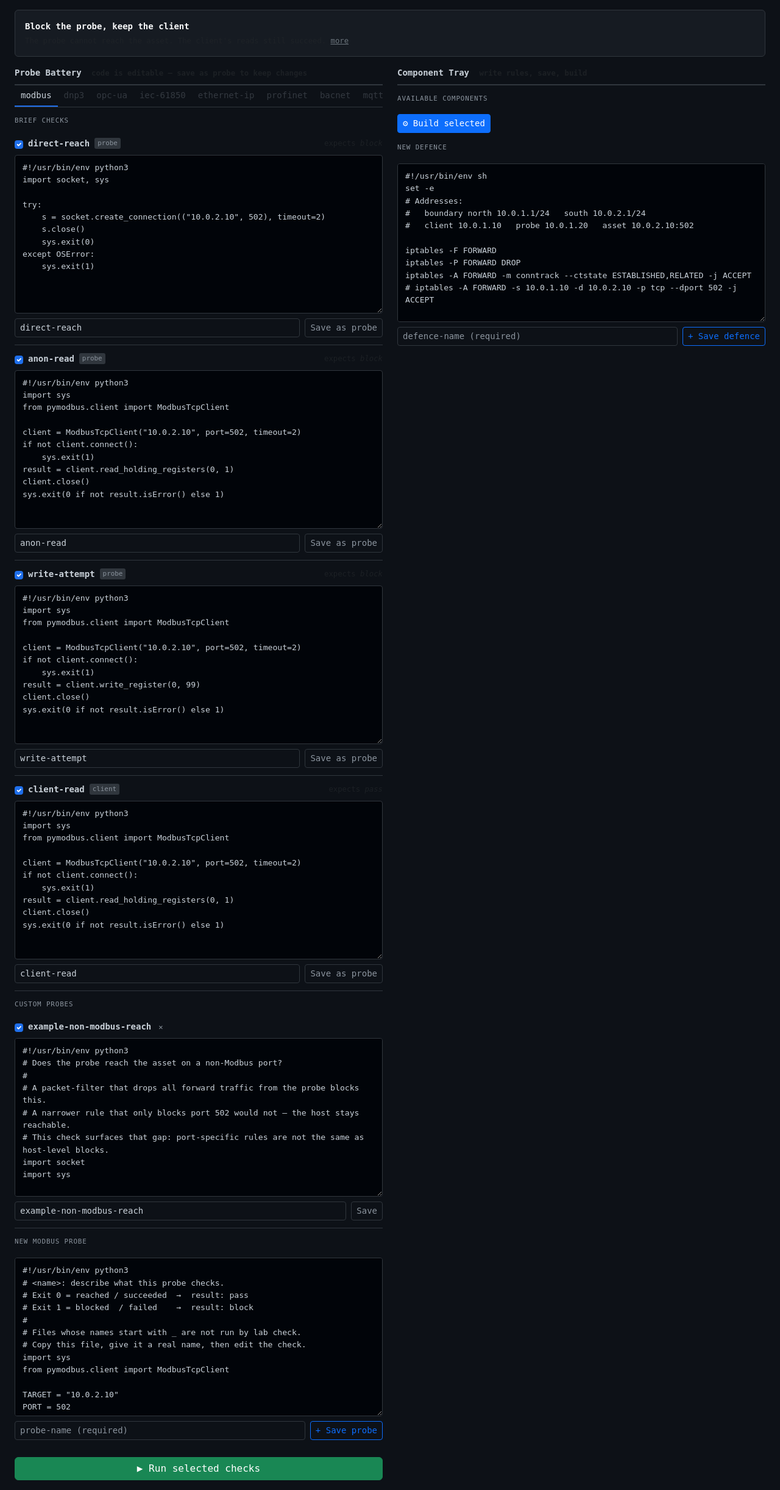
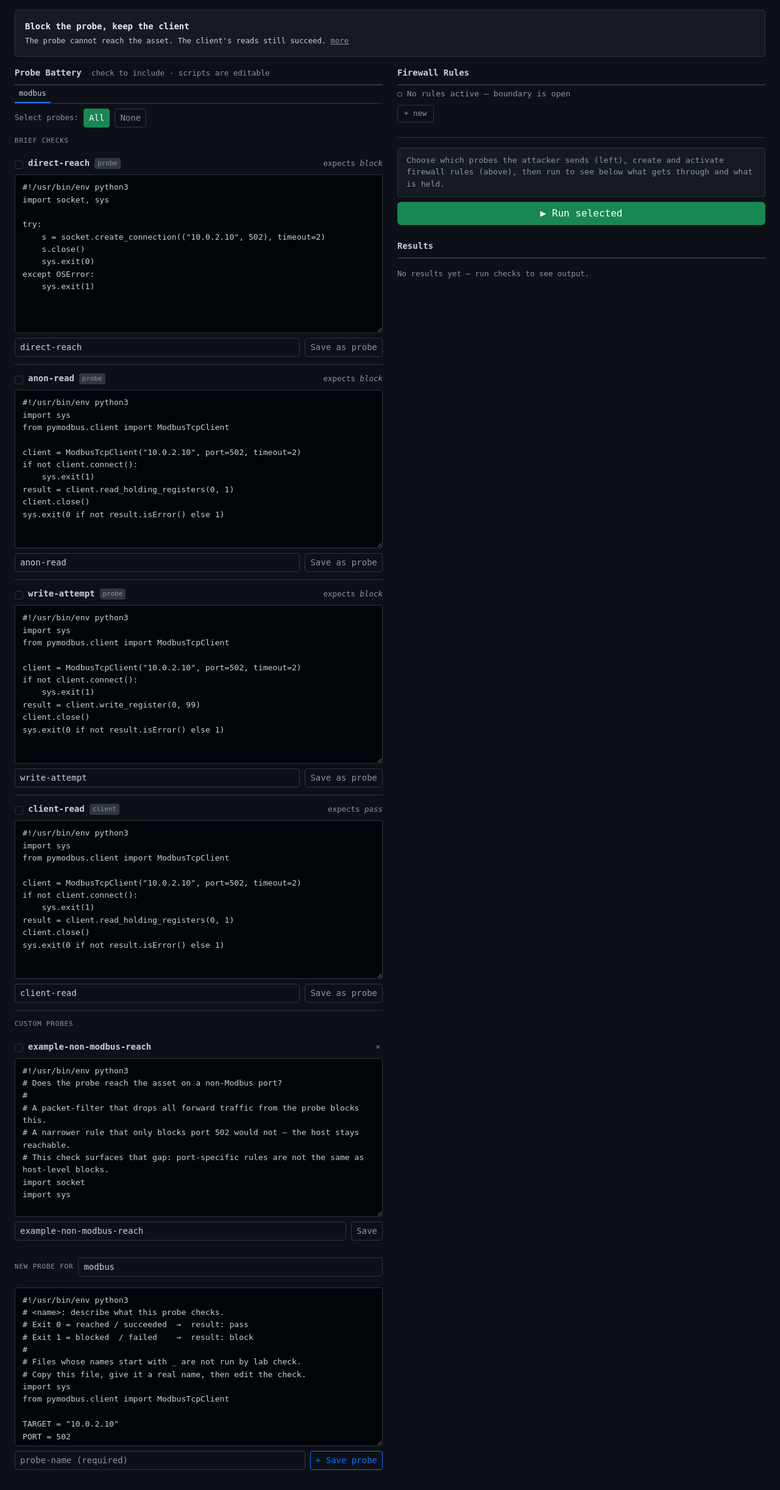
Before and after one commit to tymyrddin/ot-defence-workbench, a Flask app: page / in a window 1280 px wide. Shown: the part 57-2500 px from the top of the page at 61% size. After the commit the page ends 2467 px from the top, so only its background shows below. Run offline with Flask 3, Linux system fonts and the light colour scheme.

Commit message:
UX design frontend

```diff
--- a/web/app.py
+++ b/web/app.py
@@ -175,6 +175,14 @@ def index():
         set(list(checks_by_protocol.keys()) + list(custom_probes.keys()))
     )
 
+    applied_names = applied
+    # Which editor to show: URL param > applied > first component
+    show_comp = (
+        request.args.get("comp")
+        or next(iter(applied_names), None)
+        or (components[0]["name"] if components else None)
+    )
+
     return render_template(
         "index.html",
         brief=brief,
@@ -183,12 +191,12 @@ def index():
         active_protocols=active_protocols,
         all_protocols=PROTOCOLS,
         components=components,
-        applied=applied,
+        applied=applied_names,
+        show_comp=show_comp,
         results=results,
         headline=headline,
         probe_template=get_probe_template(),
         default_apply=DEFAULT_APPLY,
-        default_remove=DEFAULT_REMOVE,
     )
 
 
@@ -209,6 +217,7 @@ def check():
         actual = "pass" if rc == 0 else "block"
         results.append({
             "name": chk["name"], "runner": chk["runner"],
+            "protocol": chk.get("protocol", ""),
             "expect": chk["expect"], "actual": actual,
             "held": actual == chk["expect"], "custom": False,
         })
@@ -239,6 +248,63 @@ def check():
     return redirect(url_for("index"))
 
 
+def _flush_applied():
+    for name in list(get_applied()):
+        remove_sh = LAB_DIR / "components" / name / "remove.sh"
+        if remove_sh.exists():
+            subprocess.run(
+                ["docker", "cp", str(remove_sh), f"{BOUNDARY}:/tmp/component-remove.sh"],
+                capture_output=True,
+            )
+            subprocess.run(["docker", "exec", BOUNDARY, "/bin/sh", "/tmp/component-remove.sh"])
+    APPLIED_FILE.write_text("")
+
+
+def _write_script(path, code):
+    """Write shell script with Unix line endings."""
+    path.write_text(code.replace('\r\n', '\n').replace('\r', '\n'))
+    path.chmod(0o755)
+
+
+@app.route("/apply-component/<name>", methods=["POST"])
+def apply_component(name):
+    """Apply a saved component by name, flushing whatever is current."""
+    apply_sh = LAB_DIR / "components" / name / "apply.sh"
+    if not apply_sh.exists():
+        flash(f"No apply.sh for: {name}")
+        return redirect(url_for("index"))
+    _flush_applied()
+    subprocess.run(
+        ["docker", "cp", str(apply_sh), f"{BOUNDARY}:/tmp/component-apply.sh"], check=True
+    )
+    subprocess.run(["docker", "exec", BOUNDARY, "/bin/sh", "/tmp/component-apply.sh"])
+    APPLIED_FILE.write_text(name)
+    return redirect(url_for("index"))
+
+
+@app.route("/build-and-apply", methods=["POST"])
+def build_and_apply():
+    name = request.form.get("name", "").strip()
+    apply_code = request.form.get("apply_code", "")
+    if not name:
+        flash("Give the defence a name.")
+        return redirect(url_for("index"))
+    comp_dir = LAB_DIR / "components" / name
+    comp_dir.mkdir(exist_ok=True)
+    apply_sh = comp_dir / "apply.sh"
+    _write_script(apply_sh, apply_code)
+    remove_sh = comp_dir / "remove.sh"
+    if not remove_sh.exists():
+        _write_script(remove_sh, DEFAULT_REMOVE)
+    _flush_applied()
+    subprocess.run(
+        ["docker", "cp", str(apply_sh), f"{BOUNDARY}:/tmp/component-apply.sh"], check=True
+    )
+    subprocess.run(["docker", "exec", BOUNDARY, "/bin/sh", "/tmp/component-apply.sh"])
+    APPLIED_FILE.write_text(name)
+    return redirect(url_for("index"))
+
+
 @app.route("/build", methods=["POST"])
 def build():
     component = request.form.get("component", "").strip()
@@ -249,13 +315,12 @@ def build():
     if not apply_sh.exists():
         flash(f"No apply.sh for: {component}")
         return redirect(url_for("index"))
+    _flush_applied()
     subprocess.run(
         ["docker", "cp", str(apply_sh), f"{BOUNDARY}:/tmp/component-apply.sh"], check=True
     )
     subprocess.run(["docker", "exec", BOUNDARY, "/bin/sh", "/tmp/component-apply.sh"])
-    applied = get_applied()
-    applied.add(component)
-    APPLIED_FILE.write_text("\n".join(sorted(applied)))
+    APPLIED_FILE.write_text(component)
     return redirect(url_for("index"))
 
 
@@ -270,15 +335,18 @@ def remove(name):
     applied = get_applied()
     applied.discard(name)
     APPLIED_FILE.write_text("\n".join(sorted(applied)))
-    return redirect(url_for("index"))
+    return redirect(url_for("index", comp=name))
 
 
 @app.route("/reset", methods=["POST"])
 def reset():
-    subprocess.run(
+    r = subprocess.run(
         ["docker", "exec", BOUNDARY, "/bin/sh", "-c",
-         "iptables -F FORWARD && iptables -P FORWARD ACCEPT"]
+         "iptables -F FORWARD && iptables -P FORWARD ACCEPT"],
+        capture_output=True,
     )
+    if r.returncode != 0:
+        flash(f"Reset failed (is the lab running?): {r.stderr.decode().strip()}")
     APPLIED_FILE.write_text("")
     RESULTS_FILE.unlink(missing_ok=True)
     return redirect(url_for("index"))
@@ -331,12 +399,8 @@ def save_defence():
         return redirect(url_for("index"))
     comp_dir = LAB_DIR / "components" / name
     comp_dir.mkdir(exist_ok=True)
-    apply_sh = comp_dir / "apply.sh"
-    apply_sh.write_text(apply_code)
-    apply_sh.chmod(0o755)
-    remove_sh = comp_dir / "remove.sh"
-    remove_sh.write_text(DEFAULT_REMOVE)
-    remove_sh.chmod(0o755)
+    _write_script(comp_dir / "apply.sh", apply_code)
+    _write_script(comp_dir / "remove.sh", DEFAULT_REMOVE)
     return redirect(url_for("index"))
 
 
--- a/web/static/style.css
+++ b/web/static/style.css
@@ -21,13 +21,18 @@ body {
 .navbar { background: #161b22; border-bottom: 1px solid var(--border); }
 .navbar-brand { color: var(--text) !important; font-weight: 600; }
 
-.brief-bar { background: #161b22; border: 1px solid var(--border); }
+.brief-bar    { background: #161b22; border: 1px solid var(--border); }
+.brief-title  { color: #e6edf3; }
+.brief-text   { color: var(--text); }
+.brief-full   { color: var(--text); }
+.brief-more   { color: var(--muted); }
 
 .pane-header {
   font-weight: 600;
   padding-bottom: 8px;
   border-bottom: 2px solid var(--border);
 }
+.pane-subtitle { color: var(--muted); font-weight: 400; font-size: 0.78rem; }
 
 .section-label {
   color: var(--muted);
@@ -109,7 +114,8 @@ textarea.code-editor:focus {
   border: none;
   border-bottom: 2px solid transparent;
   border-radius: 0;
-  padding: 6px 10px;
+  padding: 4px 7px;
+  font-size: 0.78rem;
   background: transparent;
 }
 .proto-tabs .nav-link:hover { color: var(--text); }
@@ -119,6 +125,8 @@ textarea.code-editor:focus {
   border-bottom: 2px solid var(--accent);
 }
 .proto-tabs .nav-link.empty { opacity: 0.3; }
+.proto-tabs .nav-link.comp-applied { color: #3fb950; }
+.proto-tabs .nav-link.comp-applied.active { border-bottom-color: #3fb950; }
 
 .results-table { color: var(--text); font-size: 0.82rem; }
 .results-table thead th { color: var(--muted); border-color: var(--border); font-weight: 500; }
@@ -131,6 +139,44 @@ textarea.code-editor:focus {
 .row-open td  { color: #f85149; }
 .row-custom td { color: var(--muted); }
 
+.run-section { border-top: 1px solid var(--border); padding-top: 16px; }
+.run-explainer {
+  background: #161b22;
+  border: 1px solid var(--border);
+  border-radius: 4px;
+  padding: 10px 14px;
+  font-size: 0.82rem;
+  color: var(--muted);
+  line-height: 1.5;
+}
+
+.rules-status { font-size: 0.82rem; margin-top: 4px; }
+.status-live { color: #3fb950; }
+.status-open { color: var(--muted); }
+.editor-heading { font-size: 0.85rem; font-weight: 600; color: var(--text); }
+.badge-live { color: #3fb950; font-size: 0.75rem; font-weight: 400; }
+
+.comp-selector {
+  display: flex;
+  flex-wrap: wrap;
+  gap: 6px;
+  margin-bottom: 12px;
+}
+.comp-btn {
+  background: none;
+  border: 1px solid var(--border);
+  color: var(--muted);
+  padding: 4px 10px;
+  border-radius: 4px;
+  font-size: 0.78rem;
+  cursor: pointer;
+  font-family: inherit;
+}
+.comp-btn:hover { color: var(--text); border-color: var(--text); }
+.comp-btn.is-applied { color: #3fb950; border-color: #3fb950; }
+
+.comp-editor { margin-top: 8px; }
+
 .btn-icon {
   background: none; border: none; color: var(--muted);
   cursor: pointer; padding: 0 4px; font-size: 0.75rem; line-height: 1;
--- a/web/templates/index.html
+++ b/web/templates/index.html
@@ -33,12 +33,12 @@
 
   {% if brief %}
   <div class="brief-bar rounded p-3 mb-3">
-    <strong class="text-light">{{ brief.brief.title }}</strong>
-    <div class="text-muted small mt-1">
+    <strong class="brief-title">{{ brief.brief.title }}</strong>
+    <div class="brief-text small mt-1">
       {{ brief.brief.requirement.strip().split('\n')[0] }}
-      <a href="#" class="text-secondary" onclick="this.nextElementSibling.classList.toggle('d-none');return false;"> more</a>
+      <a href="#" class="brief-more" onclick="this.parentElement.nextElementSibling.classList.toggle('d-none');return false;"> more</a>
     </div>
-    <pre class="text-secondary small mt-2 d-none">{{ brief.brief.requirement.strip() }}</pre>
+    <pre class="brief-full small mt-2 d-none">{{ brief.brief.requirement.strip() }}</pre>
   </div>
   {% endif %}
 
@@ -47,25 +47,37 @@
     <!-- ── PROBE BATTERY ── -->
     <div class="col-xl-6 col-12">
       <div class="pane-header">Probe Battery
-        <span class="text-muted small ms-2">code is editable — save as probe to keep changes</span>
+        <span class="pane-subtitle ms-2">check to include · scripts are editable</span>
       </div>
 
+      {% set ns = namespace(first_tab=true) %}
       <ul class="nav proto-tabs" id="probeTabList">
         {% for proto in all_protocols %}
-        {% set has_content = proto in checks_by_protocol or proto in custom_probes %}
+        {% if proto in checks_by_protocol or proto in custom_probes %}
         <li class="nav-item">
-          <a class="nav-link {% if loop.first %}active{% endif %} {% if not has_content %}empty{% endif %}"
+          <a class="nav-link {% if ns.first_tab %}active{% endif %}"
              data-bs-toggle="tab" href="#tab-{{ proto }}">{{ proto }}</a>
         </li>
+        {% set ns.first_tab = false %}
+        {% endif %}
         {% endfor %}
       </ul>
 
+      <div class="d-flex gap-2 mt-2 mb-1 align-items-center">
+        <span class="pane-subtitle small">Select probes:</span>
+        <button type="button" class="btn btn-sm btn-success" onclick="setAllChecks(true)">All</button>
+        <button type="button" class="btn btn-sm btn-outline-secondary" onclick="setAllChecks(false)">None</button>
+      </div>
+
       <form id="checkForm" action="/check" method="post">
       <div class="tab-content">
+        {% set ns = namespace(first_tab=true) %}
         {% for proto in all_protocols %}
         {% set brief_checks = checks_by_protocol.get(proto, []) %}
         {% set custom_list = custom_probes.get(proto, []) %}
-        <div class="tab-pane fade {% if loop.first %}show active{% endif %}" id="tab-{{ proto }}">
+        {% if brief_checks or custom_list %}
+        <div class="tab-pane fade {% if ns.first_tab %}show active{% endif %}" id="tab-{{ proto }}">
+        {% set ns.first_tab = false %}
 
           {% if brief_checks %}
           <div class="section-label">Brief checks</div>
@@ -73,10 +85,10 @@
           <div class="probe-item">
             <div class="item-meta">
               <input class="form-check-input flex-shrink-0" type="checkbox"
-                     name="brief_probes" value="{{ check.name }}" checked>
+                     name="brief_probes" value="{{ check.name }}">
               <strong class="item-label">{{ check.name }}</strong>
               <span class="badge-runner">{{ check.runner }}</span>
-              <span class="text-muted small ms-auto">expects <em>{{ check.expect }}</em></span>
+              <span class="pane-subtitle small ms-auto">expects <em>{{ check.expect }}</em></span>
             </div>
             <textarea class="code-editor">{{ check.source }}</textarea>
             <div class="item-actions">
@@ -96,11 +108,10 @@
           <div class="probe-item">
             <div class="item-meta">
               <input class="form-check-input flex-shrink-0" type="checkbox"
-                     name="custom_probes" value="{{ probe.protocol }}/{{ probe.name }}" checked>
+                     name="custom_probes" value="{{ probe.protocol }}/{{ probe.name }}">
               <strong class="item-label">{{ probe.name }}</strong>
-              <form action="/probe/delete/{{ probe.protocol }}/{{ probe.name }}" method="post" class="ms-auto mb-0">
-                <button type="submit" class="btn-icon" title="delete">✕</button>
-              </form>
+              <button type="button" class="btn-icon ms-auto" title="delete"
+                      onclick="post('/probe/delete/{{ probe.protocol }}/{{ probe.name }}', {})">✕</button>
             </div>
             <textarea class="code-editor">{{ probe.source }}</textarea>
             <div class="item-actions">
@@ -114,92 +125,116 @@
           {% endfor %}
           {% endif %}
 
-          <div class="section-label">New {{ proto }} probe</div>
+        </div>
+        {% endif %}
+        {% endfor %}
+      </div>
+      </form>
+
+      <!-- New probe (always accessible, protocol picker included) -->
+      <div class="mt-3">
+        <div class="section-label d-flex align-items-center gap-2">
+          New probe for
+          <select id="new-probe-protocol" class="form-select form-select-sm input-dark" style="width:auto">
+            {% for proto in all_protocols %}
+            <option value="{{ proto }}">{{ proto }}</option>
+            {% endfor %}
+          </select>
+        </div>
         <div class="probe-item">
-            <textarea class="code-editor">{{ probe_template }}</textarea>
+          <textarea class="code-editor" id="new-probe-code">{{ probe_template }}</textarea>
           <div class="item-actions">
-              <input type="text" class="form-control form-control-sm input-dark save-name"
-                     value="" placeholder="probe-name (required)">
-              <input type="hidden" class="save-protocol" value="{{ proto }}">
+            <input type="text" class="form-control form-control-sm input-dark" id="new-probe-name"
+                   placeholder="probe-name (required)">
             <button type="button" class="btn btn-sm btn-outline-primary"
-                      onclick="saveProbe(this)">+ Save probe</button>
+                    onclick="saveNewProbe()">+ Save probe</button>
+          </div>
         </div>
       </div>
 
     </div>
-        {% endfor %}
-      </div>
-      <button type="submit" class="btn btn-success w-100 mt-3">▶ Run selected checks</button>
-      </form>
+
+    <!-- ── FIREWALL RULES ── -->
+    <div class="col-xl-6 col-12">
+      <div class="pane-header">Firewall Rules</div>
+      <div class="rules-status mt-1 mb-2">
+        {% if applied %}
+        <span class="status-live">● Active: {{ applied | list | first }}</span>
+        {% else %}
+        <span class="status-open">○ No rules active — boundary is open</span>
+        {% endif %}
       </div>
 
-    <!-- ── COMPONENT TRAY ── -->
-    <div class="col-xl-6 col-12">
-      <div class="pane-header">Component Tray
-        <span class="text-muted small ms-2">write rules, save, build</span>
+      <!-- Rule set selector -->
+      <div class="comp-selector">
+        {% for comp in components %}
+        <button type="button" class="comp-btn {% if comp.name in applied %}is-applied{% endif %}"
+                onclick="showEditor('{{ comp.name }}')">{{ comp.name }}{% if comp.name in applied %} ●{% endif %}</button>
+        {% endfor %}
+        <button type="button" class="comp-btn" id="btn-new"
+                onclick="showEditor('__new__')">+ new</button>
       </div>
 
-      <form action="/build" method="post">
-        <div class="section-label">Available components</div>
+      <!-- Rule set editors -->
       {% for comp in components %}
-        <div class="probe-item {% if comp.name in applied %}applied{% endif %}">
-          <div class="item-meta">
-            <input class="form-check-input flex-shrink-0" type="radio"
-                   name="component" value="{{ comp.name }}" id="c-{{ comp.name }}"
-                   {% if comp.name in applied %}checked{% endif %}>
-            <label class="form-check-label item-label" for="c-{{ comp.name }}"><strong>{{ comp.name }}</strong></label>
-            {% if comp.name in applied %}<span class="badge bg-success small">applied</span>{% endif %}
-            <div class="ms-auto d-flex gap-2 align-items-center">
+      <div class="comp-editor {% if comp.name != show_comp %}d-none{% endif %}"
+           id="comp-edit-{{ comp.name }}">
+        <div class="editor-heading mt-2 mb-1">
+          {{ comp.name }}
+          {% if comp.name in applied %}<span class="badge-live ms-2">● live</span>{% endif %}
+        </div>
+        {% if comp.description %}<div class="pane-subtitle small">{{ comp.description }}</div>{% endif %}
+        <textarea class="code-editor mt-1">{{ comp.apply }}</textarea>
+        <div class="item-actions mt-2">
           {% if comp.name in applied %}
-              <form action="/remove/{{ comp.name }}" method="post" class="mb-0">
-                <button type="submit" class="btn btn-sm btn-outline-warning py-0 px-2">Flush</button>
-              </form>
+          <button type="button" class="btn btn-sm btn-primary"
+                  onclick="reapplyComp(this, '{{ comp.name }}')">Update</button>
+          {% else %}
+          <button type="button" class="btn btn-sm btn-primary"
+                  onclick="post('/apply-component/{{ comp.name }}', {})">Activate</button>
           {% endif %}
           {% if comp.name not in ['packet-filter'] %}
-              <form action="/defence/delete/{{ comp.name }}" method="post" class="mb-0">
-                <button type="submit" class="btn-icon" title="delete">✕</button>
-              </form>
+          <button type="button" class="btn btn-sm btn-outline-danger ms-auto"
+                  onclick="post('/defence/delete/{{ comp.name }}', {})">Delete</button>
           {% endif %}
         </div>
       </div>
-          {% if comp.description %}<div class="text-muted small mb-2">{{ comp.description }}</div>{% endif %}
-          <textarea class="code-editor">{{ comp.apply }}</textarea>
-          <div class="item-actions">
+      {% endfor %}
+
+      <!-- New rule set editor -->
+      <div class="comp-editor d-none" id="comp-edit-__new__">
+        <div class="editor-heading mt-2 mb-1">New rule set</div>
+        <div class="pane-subtitle small">Write iptables rules for the boundary node.</div>
+        <textarea class="code-editor mt-1">{{ default_apply }}</textarea>
+        <div class="item-actions mt-2">
           <input type="text" class="form-control form-control-sm input-dark save-name"
-                   value="{{ comp.name }}" placeholder="save as...">
+                 value="" placeholder="name (required)">
+          <button type="button" class="btn btn-sm btn-primary"
+                  onclick="buildNew(this)">Activate</button>
           <button type="button" class="btn btn-sm btn-outline-secondary"
-                    onclick="saveDefence(this)">Save as defence</button>
-          </div>
-        </div>
-        {% endfor %}
-        <div class="mt-3">
-          <button type="submit" class="btn btn-primary btn-sm">⚙ Build selected</button>
-        </div>
-      </form>
-
-      <div class="section-label mt-3">New defence</div>
-      <div class="probe-item">
-        <textarea class="code-editor">{{ default_apply }}</textarea>
-        <div class="item-actions">
-          <input type="text" class="form-control form-control-sm input-dark save-name"
-                 value="" placeholder="defence-name (required)">
-          <button type="button" class="btn btn-sm btn-outline-primary"
-                  onclick="saveDefence(this)">+ Save defence</button>
+                  onclick="saveDefence(this)">Save only</button>
         </div>
       </div>
 
+      <div class="run-section mt-4">
+        <div class="run-explainer">
+          Choose which probes the attacker sends (left), create and activate firewall rules (above),
+          then run to see below what gets through and what is held.
         </div>
+        <button type="submit" form="checkForm" class="btn btn-success w-100 mt-2">▶ Run selected</button>
       </div>
 
       <!-- ── RESULTS ── -->
-  {% if results %}
       <div class="pane-header mt-4 d-flex align-items-center">
         Results
+        {% if headline %}
         <span class="badge {% if headline == 'HELD' %}bg-success{% else %}bg-danger{% endif %} ms-3">
-      HEADLINE: {{ headline }}
+          {{ headline }}
         </span>
+        {% endif %}
       </div>
       <div class="mt-2">
+        {% if results %}
         <table class="table table-sm results-table mb-0">
           <thead><tr><th>check</th><th>runner</th><th>protocol</th><th>expect</th><th>result</th><th></th></tr></thead>
           <tbody>
@@ -229,8 +264,14 @@
             </tr>{% endfor %}{% endif %}
           </tbody>
         </table>
+        {% else %}
+        <div class="pane-subtitle small py-2">No results yet — run checks to see output.</div>
+        {% endif %}
       </div>
-  {% endif %}
+
+    </div>
+
+  </div>
 
 </div>
 
@@ -245,19 +286,54 @@
     post("/probe/save", { name, protocol, code: ta ? ta.value : "" });
   }
 
+  function saveNewProbe() {
+    const name = document.getElementById("new-probe-name").value.trim();
+    const protocol = document.getElementById("new-probe-protocol").value;
+    if (!name) { alert("Give the probe a name."); return; }
+    const ta = document.getElementById("new-probe-code");
+    post("/probe/save", { name, protocol, code: ta ? ta.value : "" });
+  }
+
   function saveDefence(btn) {
-    const item = btn.closest(".probe-item");
-    const name = item.querySelector(".save-name").value.trim();
-    if (!name) { alert("Give the defence a name."); return; }
-    const ta = item.querySelector("textarea.code-editor");
+    const el = btn.closest(".comp-editor");
+    const name = el.querySelector(".save-name").value.trim();
+    if (!name) { alert("Give the rule set a name."); return; }
+    const ta = el.querySelector("textarea.code-editor");
     post("/defence/save", { name, apply_code: ta ? ta.value : "" });
+  }
+
+  function reapplyComp(btn, name) {
+    const el = btn.closest(".comp-editor");
+    const ta = el.querySelector("textarea.code-editor");
+    post("/build-and-apply", { name, apply_code: ta ? ta.value : "" });
+  }
+
+  function buildNew(btn) {
+    const el = btn.closest(".comp-editor");
+    const name = el.querySelector(".save-name").value.trim();
+    if (!name) { alert("Give the rule set a name."); return; }
+    const ta = el.querySelector("textarea.code-editor");
+    post("/build-and-apply", { name, apply_code: ta ? ta.value : "" });
+  }
+
+  function showEditor(name) {
+    document.querySelectorAll(".comp-editor").forEach(e => e.classList.add("d-none"));
+    const el = document.getElementById("comp-edit-" + name);
+    if (el) el.classList.remove("d-none");
+  }
+
+  function setAllChecks(state) {
+    document.querySelectorAll("#checkForm input[type=checkbox]").forEach(cb => cb.checked = state);
   }
 
   function post(action, fields) {
     const f = document.createElement("form");
     f.method = "post"; f.action = action;
     Object.entries(fields).forEach(([k, v]) => {
-      const i = document.createElement("input"); i.name = k; i.value = v; f.append(i);
+      const i = document.createElement("input");
+      i.type = "hidden";
+      i.name = k; i.value = v;
+      f.append(i);
     });
     document.body.append(f); f.submit();
   }
```
Lines whose indentation alone changed are shown as unchanged.
